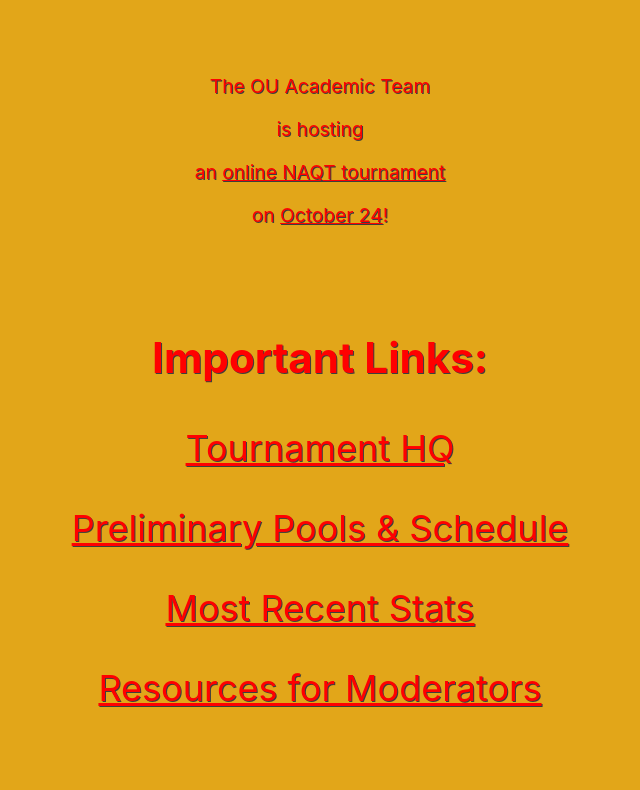
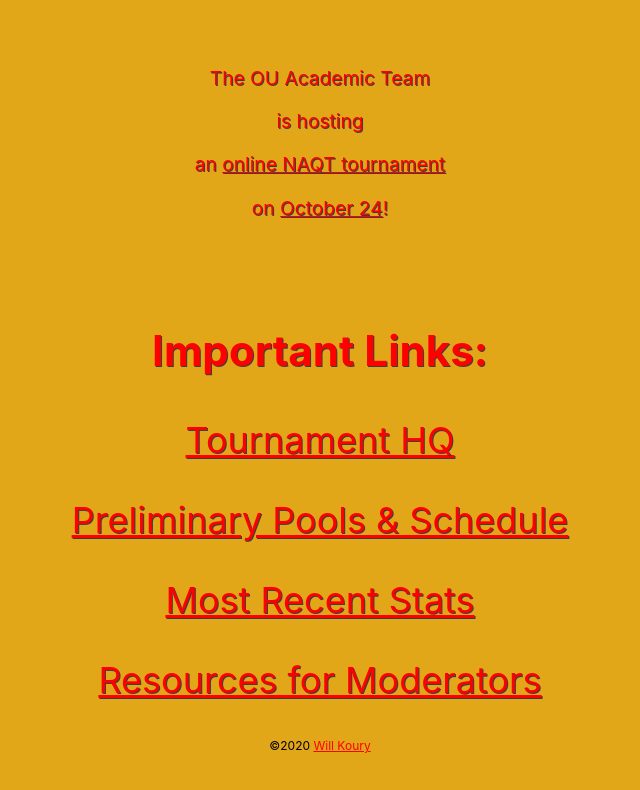
Before and after one commit to wkoury/oueft.com, a Next.js app: page / in a window 1280 px wide. Shown: the top 790 px of the page, without its empty margins (320-960 px from the left). Built offline with nearby package versions, Linux system fonts and the light colour scheme.

Commit message:
Adds footer with copyright

```diff
--- a/pages/index.js
+++ b/pages/index.js
@@ -23,6 +23,9 @@
         <Link href="/stats"><a rel="noopener noreferrer" target="_blank">Most Recent Stats</a></Link>
         <p><a href="https://www.notion.so/Resources-for-Moderators-90926db5ba18456590e79c8715339c4e" rel="noopener noreferrer" target="_blank">Resources for Moderators</a></p>
       </main>
+      <div className={styles.footer}>
+        <span>©2020 <a href="https://wkoury.com" rel="noopener noreferrer" target="_blank">Will Koury</a></span>
+      </div>
     </div>
   );
 }
--- a/styles/Home.module.css
+++ b/styles/Home.module.css
@@ -34,3 +34,9 @@
   height: 100%;
   border: none;
 }
+
+.footer {
+  font-size: 0.5rem;
+  color: black;
+  text-shadow: none;
+}
```
